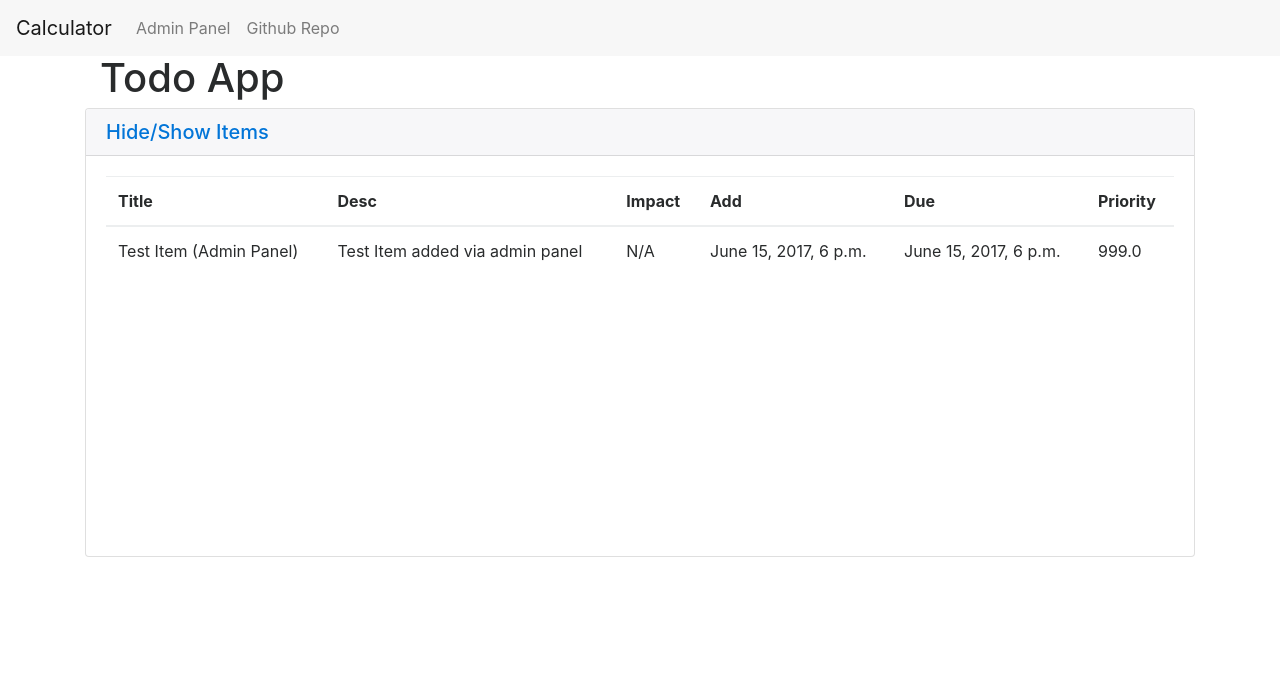
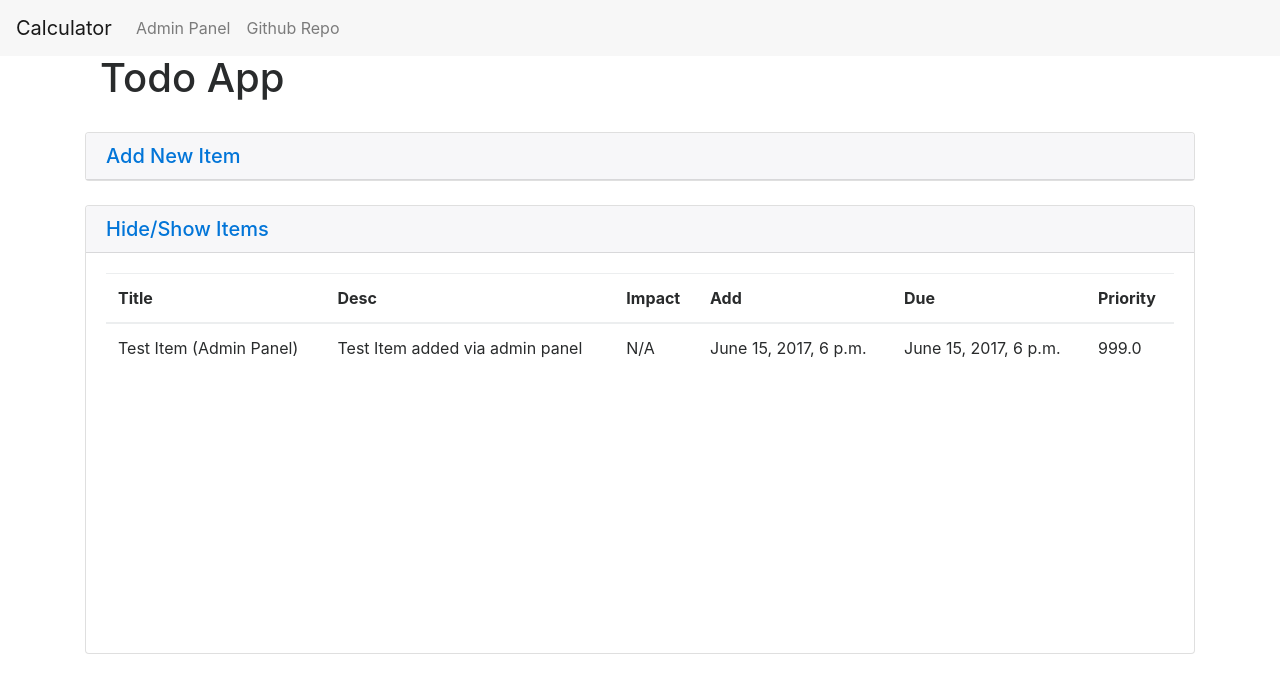
Before and after one commit to smajda/todo_django, a Django app: page /todo/ in a window 1280 px wide. Shown: the top 693 px of the page. Run offline with Django 3.2, Linux system fonts and the light colour scheme; data comes from the database, SQL or seed files in the repository; both versions use the stored data as it was after the commit; some libraries are stand-ins or nearby versions.

Commit message:
Working on input form

```diff
--- a/todo/models.py
+++ b/todo/models.py
@@ -10,6 +10,7 @@ class Item(models.Model):
     add_date = models.DateTimeField('date added')
     due_date = models.DateTimeField('complete by')
     priority = models.FloatField()
+    complete = models.BooleanField(default=False)
 
     def __repr__(self):
         pass
--- a/todo/templates/todo/index.html
+++ b/todo/templates/todo/index.html
@@ -7,20 +7,58 @@
      <span class="hidden-md-up visible"></span>
      <span class="hidden-sm-down not-visible"><h1>Todo App</h1></span>
     </div>
-
-
-
+    <br>
     <div class="row">
       <div id="accordion" role="tablist" aria-multiselectable="true" class = "col-md-12">
         <div class="card">
           <div class="card-header" role="tab" id="headingOne">
             <h5 class="mb-0">
               <a data-toggle="collapse" data-parent="#accordion" href="#collapseOne" aria-expanded="true" aria-controls="collapseOne">
+                Add New Item
+              </a>
+            </h5>
+          </div>
+          <div id="collapseOne" class="collapse" role="tabpanel" aria-labelledby="headingOne">
+            <div class="card-block set_scroll">
+              <form action="/todo/" method="post">
+                {% csrf_token %}
+                <div class="row">
+                  <div class="col-md-7 form-group">
+                      <input type="text" class="form-control form-control-lg" name = "title_text" value = "{{calc_log_list.0.res}}" placeholder = "Title">
+                  </div>
+                  <div class="col-md-2 form-group">
+                    <input type="text" class="form-control form-control-lg" name = "desc_text" placeholder = "Description of Task">
+                  </div>
+                  <div class="col-md-2 form-group">
+                    <input type="text" class="form-control form-control-lg" name = "desc_text" placeholder = "Description of Task">
+                  </div>
+                </div>
+
+                <div class="row col-md-12 form-group">
+                  <input type="text" class="form-control form-control-lg" name = "desc_text" placeholder = "Description of Task">
+                </div>
+
+                <div class="row col-md-3 form-group">
+                  <button type = "submit" class="btn btn-success btn-lg" name = "submit">Add Item!</button>
+                </div>
+              </form><br>
+            </div>
+          </div>
+        </div>
+      </div>
+    </div>
+    <br>
+    <div class="row">
+      <div id="accordion" role="tablist" aria-multiselectable="true" class = "col-md-12">
+        <div class="card">
+          <div class="card-header" role="tab" id="headingOne">
+            <h5 class="mb-0">
+              <a data-toggle="collapse" data-parent="#accordion" href="#collapseList" aria-expanded="true" aria-controls="collapseOne">
                 Hide/Show Items
               </a>
             </h5>
           </div>
-          <div id="collapseOne" class="collapse show" role="tabpanel" aria-labelledby="headingOne">
+          <div id="collapseList" class="collapse show" role="tabpanel" aria-labelledby="headingOne">
             <div class="card-block set_scroll">
               <table class="table">
                 <thead>
--- a/todo/views.py
+++ b/todo/views.py
@@ -1,7 +1,11 @@
 from django.shortcuts import render
 from django.http import HttpResponseRedirect
 from django.urls import reverse
+
 from django.views import generic
+
+from django.views.generic.edit import FormView
+
 from django.utils import timezone
 
 from django.contrib import messages
@@ -15,4 +19,22 @@ class IndexView(generic.ListView):
 
     def get_queryset(self):
         return Item.objects.order_by('-priority')
-# Create your views here.
+
+
+def AddItem(request):
+    if 'submit' in request.POST:
+        try:
+            title_text = request.POST['op_a']
+            desc_text = request.POST['op']
+            impact_text = request.POST['op_b']
+            add_date = request.POST['op_b']
+            due_date = request.POST['op_b']
+            priority = request.POST['op_b']
+            new_item = Item(title_text, desc_text, impact_text, add_date,
+                            due_date, priority)
+            new_item.save()
+        except:
+            messages.warning(request, "Input Not Valid - Please Try Again")
+            HttpResponseRedirect(request.path)
+    # Used instead of redirect so that back button goes back to calc page
+    return HttpResponseRedirect(reverse('calc:generic_index'))
```
Also changed, not shown: todo/forms.py (added, +7 -0 lines), db.sqlite3, todo/migrations/0003_item_complete.py (added).
